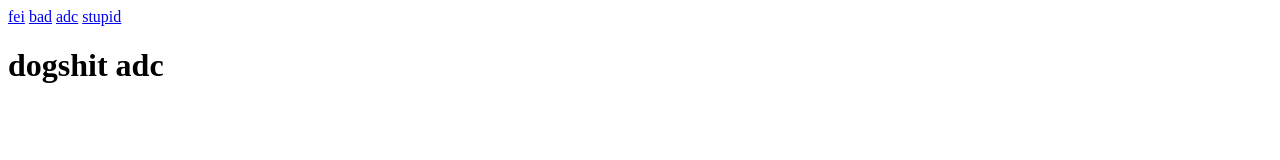
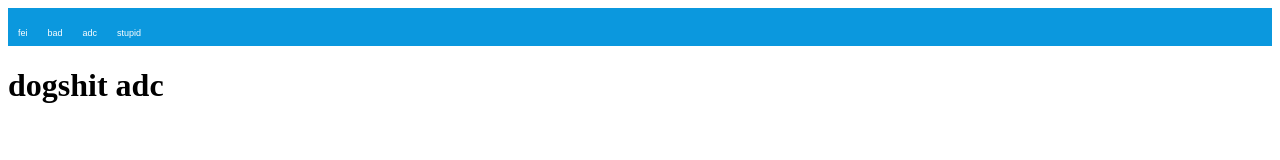
Before and after one commit to thirdku/websit, a website: page index.html in a window 1280 px wide. Drawn offline with Linux system fonts and the light colour scheme.

Commit message:
Update index.html

```diff
--- a/index.html
+++ b/index.html
@@ -1,6 +1,9 @@
 <!DOCTYPE html>
 <html>
-<nav>
+<head>
+<link rel="stylesheet" type="text/css" href="mystyle.css">
+</head>
+     <nav>
      <a id="fei" href="#">fei</a>
      <a href="#">bad</a>
      <a href="#">adc</a>
```
